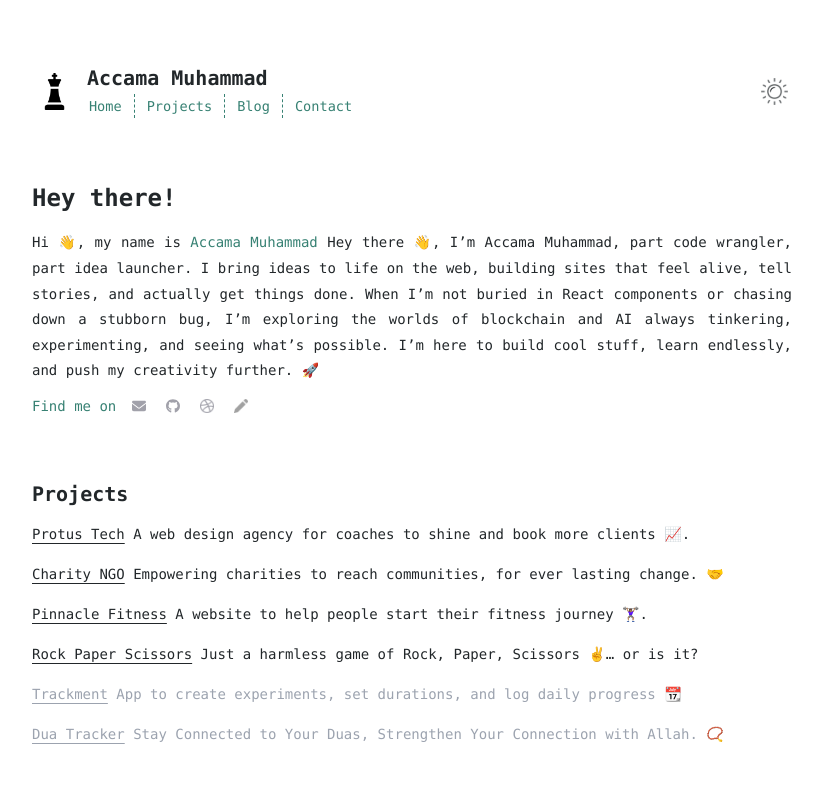
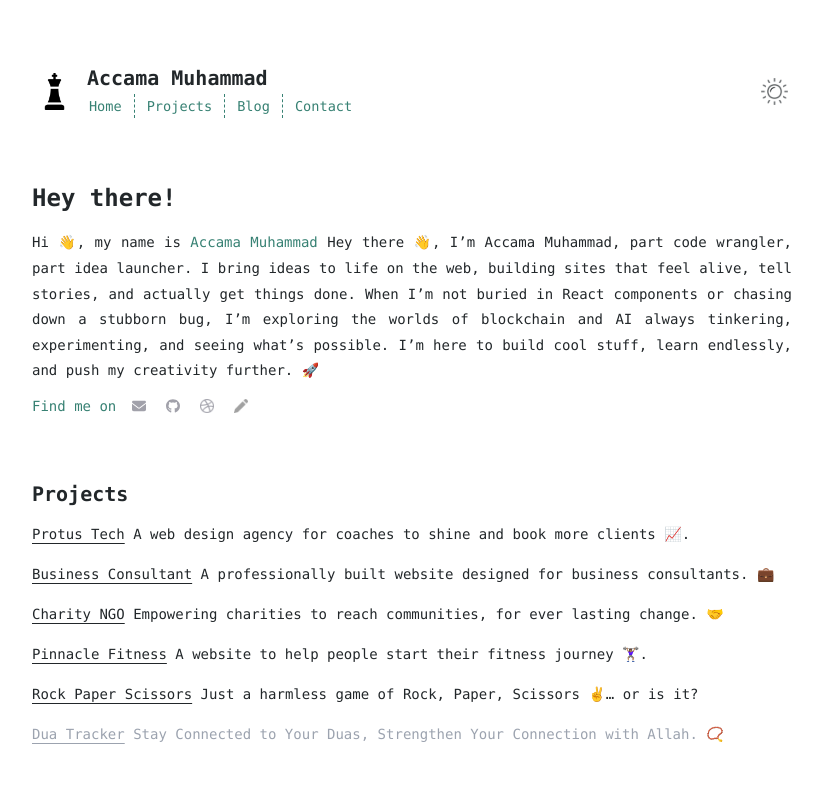
Before and after one commit to accamamuhammad/muhammadhussainiaccamaPort, a Next.js app: page / in a window 1280 px wide. Shown: the top 800 px of the page, without its empty margins (228-1050 px from the left). Built offline with nearby package versions, Linux system fonts and the light colour scheme.

Commit message:
new project

```diff
--- a/app/page.js
+++ b/app/page.js
@@ -34,6 +34,13 @@ export default function Home() {
       state: "complete",
     },
     {
+      link: "https://upreach-template-website.vercel.app/",
+      title: "Business Consultant",
+      description:
+        "A professionally built website designed for business consultants. 💼",
+      state: "complete",
+    },
+    {
       link: "https://charity-ngo-site-d9s2.vercel.app/",
       title: "Charity NGO",
       description:
@@ -52,13 +59,6 @@ export default function Home() {
       description:
         "Just a harmless game of Rock, Paper, Scissors ✌️… or is it?",
       state: "complete",
-    },
-    {
-      link: "https://github.com/accamamuhammad/Trackment",
-      title: "Trackment",
-      description:
-        "App to create experiments, set durations, and log daily progress 📆",
-      state: "pending",
     },
     {
       link: "https://dua-tracker.vercel.app/",
```
